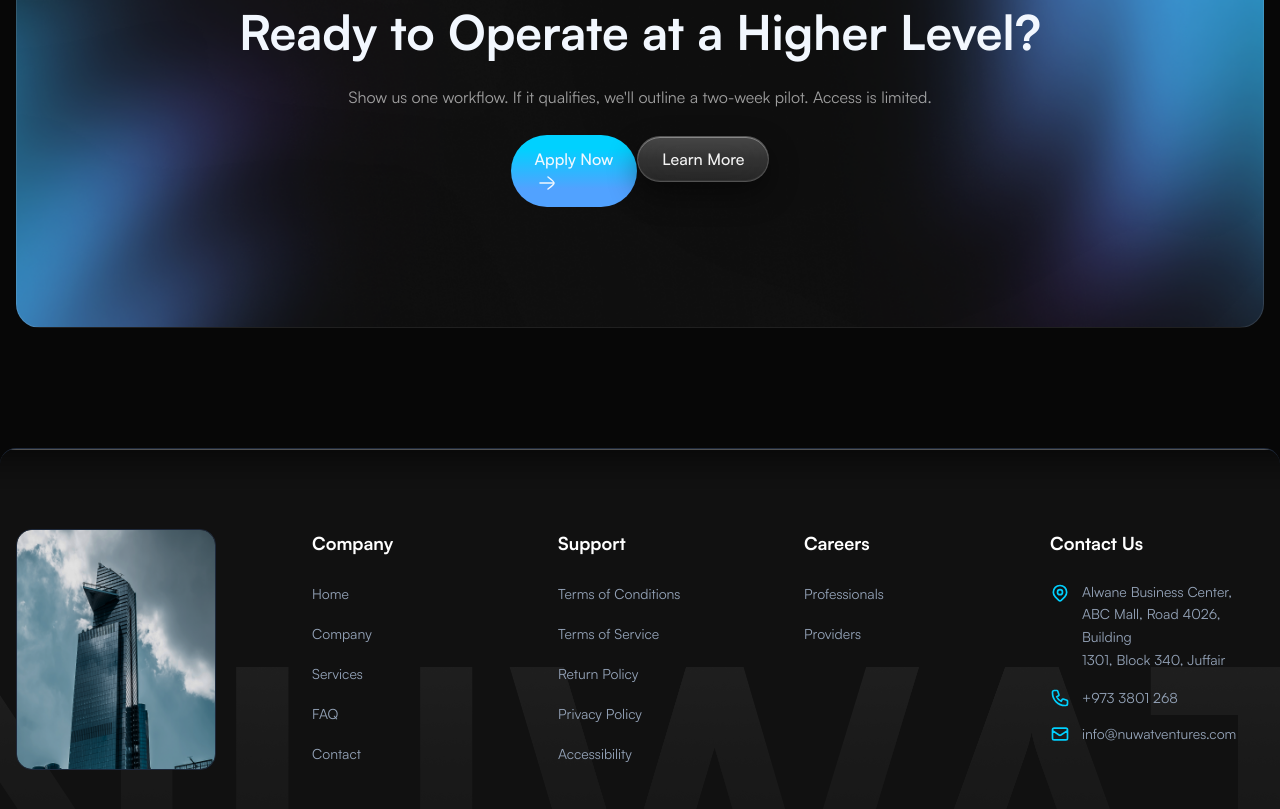
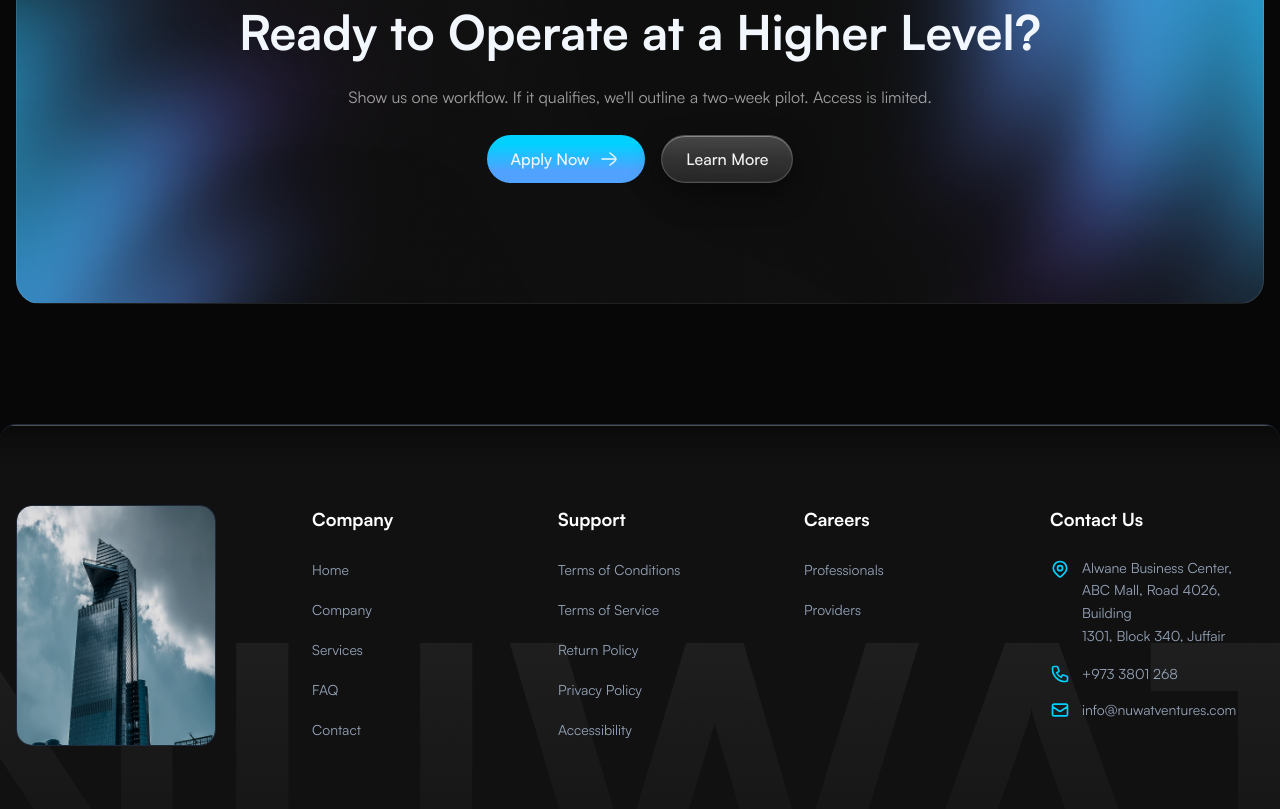
Before and after one commit to Cozmiq-Codes/nuwat, a Next.js app: page / in a window 1280 px wide. Shown: the part 5360-6169 px from the top of the page. Built offline with nearby package versions, Linux system fonts and the light colour scheme.

Commit message:
update(CTA): content and layout changed

```diff
--- a/components/home/cta/CTA.tsx
+++ b/components/home/cta/CTA.tsx
@@ -16,8 +16,8 @@ const CTA = () => {
                 two-week pilot. Access is limited.
               </p>
             </div>
-            <div className="cta_bottom_content">
-              <button className="primary_button">
+            <div className="cta_bottom_content flex gap-4">
+              <button className="primary_button flex">
                 Apply Now
                 <span>
                   <Image
```
